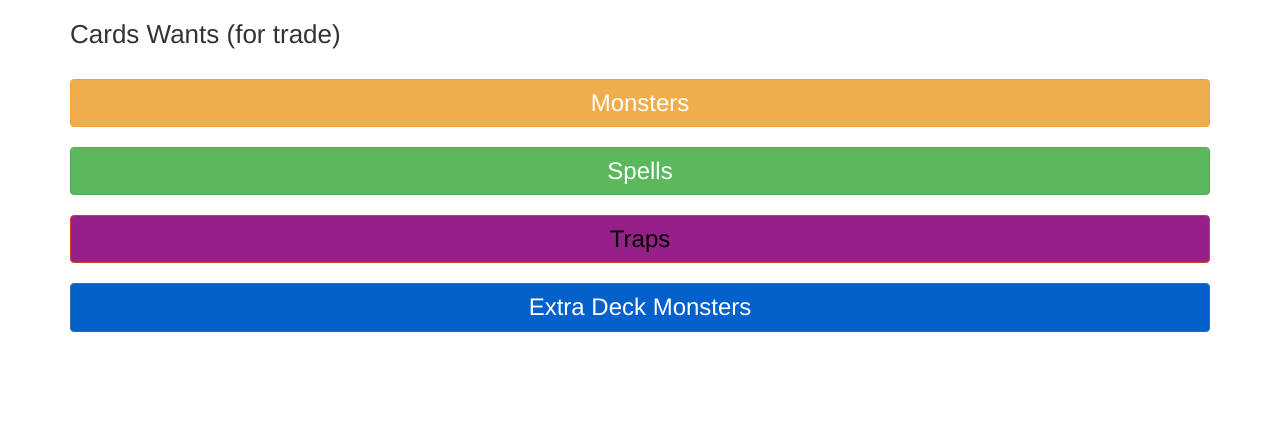
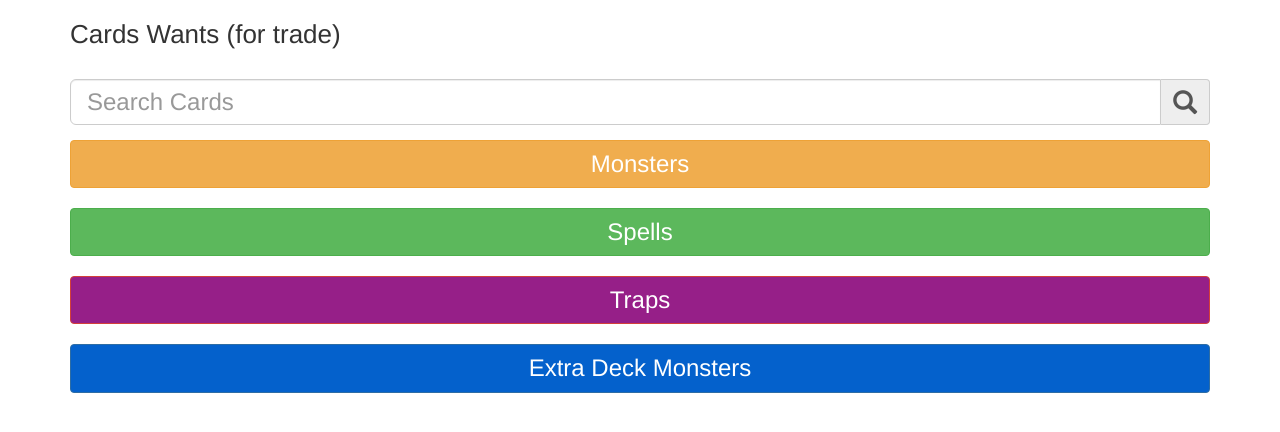
Before and after one commit to friscis/friscis.github.io, a plain HTML site: page yugioh/trades.html in a window 1280 px wide. Drawn offline with nearby package versions, Linux system fonts and the light colour scheme.

Commit message:
Add files via upload

```diff
--- a/yugioh/trades.html
+++ b/yugioh/trades.html
@@ -14,18 +14,70 @@
 			}
 			.btn-danger {
 				background-color: #961f88;
-				color: black;
+				color: white;
 			}
 			.btn-primary {
 				background-color: #0461cc;
 				color: white;
 			}
+			.input-group.input-group-unstyled input.form-control {
+				-webkit-border-radius: 5px;
+				   -moz-border-radius: 5px;
+						border-radius: 5px;
+			}
+			.input-group-unstyled .input-group-addon {
+				border-radius: 4px;
+				border: 0px;
+				background-color: transparent;
+			}
+			.glyphicon {
+				font-size: 24px;
+			}
+			.input-lg {
+				font-size: 24px;
+			}
 		</style>
+		<script>
+		function myFunction() {
+		  // Declare variables
+		  var input, filter, table, tr, td, i;
+		  input = document.getElementById("search");
+		  filter = input.value.toUpperCase();
+		  var tables = ["monsters", "spells", "traps", "extra"];
+		  $('.collapse').collapse('show');
+		  for (tb in tables) {
+			  table = document.getElementById(tables[tb]);
+			  tr = table.getElementsByTagName("tr");
+
+			  // Loop through all table rows, and hide those who don't match the search query
+			  for (i = 0; i < tr.length; i++) {
+				td = tr[i].getElementsByTagName("td")[0];
+				if (td) {
+				  if (td.innerHTML.toUpperCase().indexOf(filter) > -1) {
+					tr[i].style.display = "";
+				  } else {
+					tr[i].style.display = "none";
+				  }
+				}
+			  }
+		  }
+		}
+		</script>
 	</head>
 	<body>
 		<div class="container">
 			<h2>Cards Wants (for trade)</h2>
 			<br/>
+
+			<div class="form-group">
+                <div class="input-group">
+                    <input type="text" class="form-control input-lg"
+                           placeholder="Search Cards" id="search" onkeyup="myFunction()"/>
+                    <span class="input-group-addon">
+                        <i class="glyphicon glyphicon-search"></i>
+                    </span>
+                </div>
+            </div>
 			<button type="button" class="btn btn-warning" data-toggle="collapse" data-target="#monsters" style="width: 100%">
 				<div>Monsters</div>
 			</button>
@@ -118,7 +170,7 @@
 							<td>	x3	</td>
 						</tr>
 						<tr>
-							<td>	Solemn Judgment (Secret Preferred)	</td>
+							<td>	Solemn Judgment	</td>
 							<td>	x2	</td>
 						</tr>
 						<tr>
```
